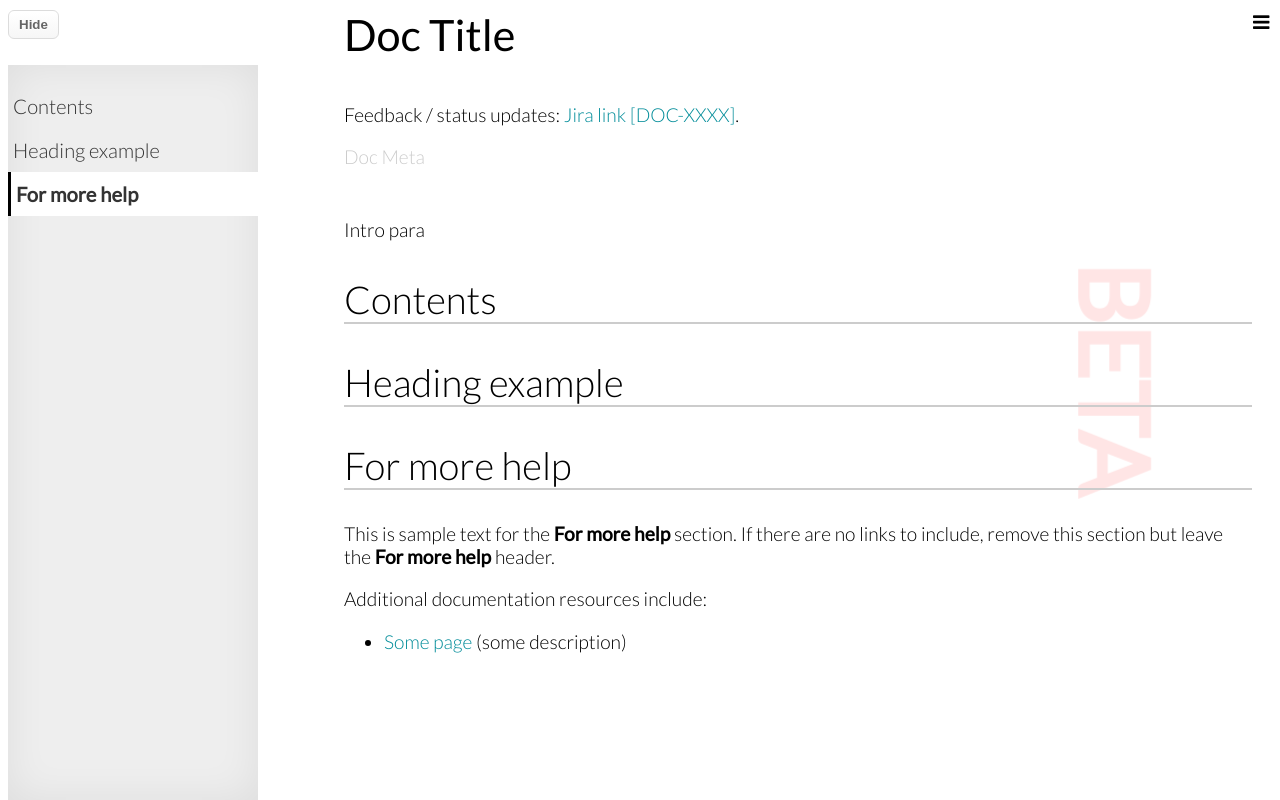
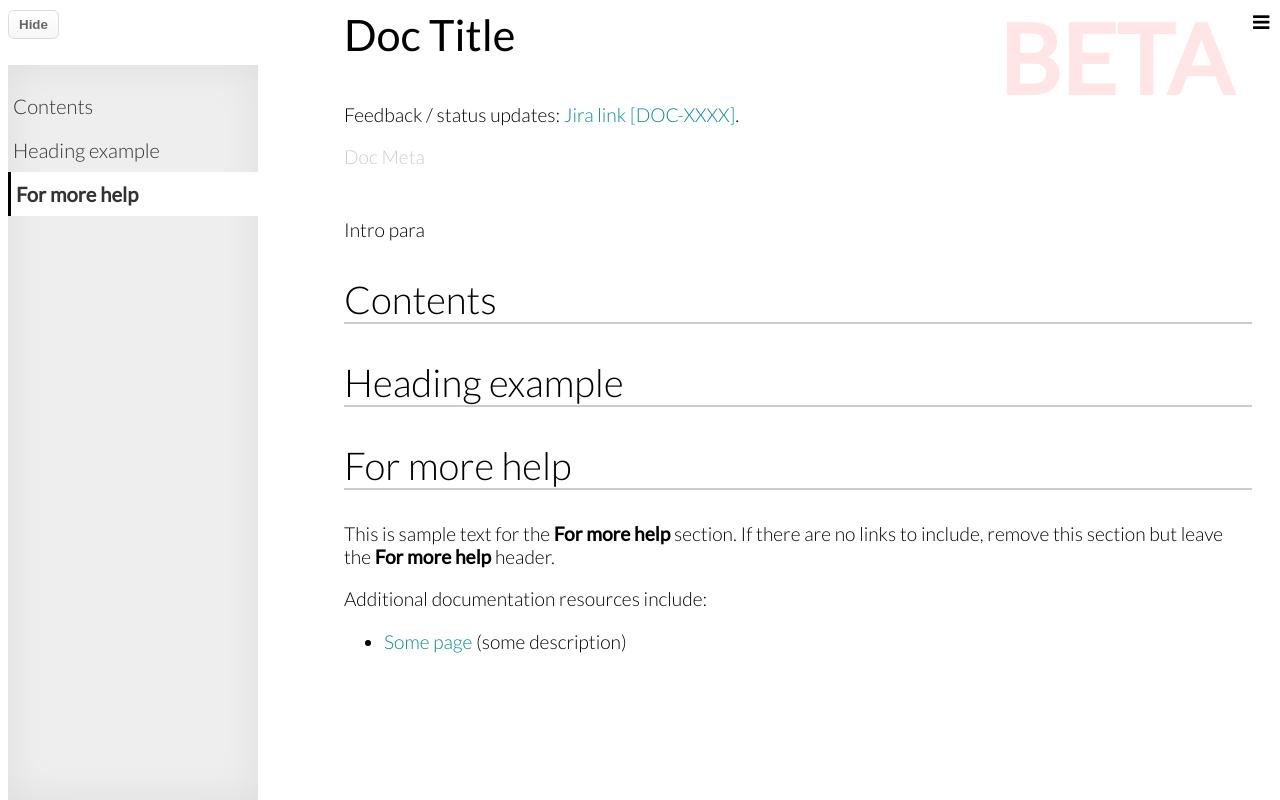
Before and after one commit to roadlittledawn/web-doc-template, a PHP site: page /docs/doc-collab-template.html in a window 1280 px wide. Run offline with PHP 8.4, Linux system fonts and the light colour scheme; some libraries are stand-ins or nearby versions.

Commit message:
Watermark style tweak

```diff
--- a/style.css
+++ b/style.css
@@ -89,15 +89,10 @@ h3 {
     font-size: 5em;
     color: red;
     font-weight: bold;
-    position: fixed; top: 40%; right: .5em;
+    position: fixed; top: 0; right: .5em;
     opacity: 0.10; filter:alpha(opacity=10);
     z-index: 0;
     overflow: visible;
-    /* Safari */
--webkit-transform: rotate(90deg);
-
-/* Firefox */
--moz-transform: rotate(90deg);
     }
 
 table, td {
```
